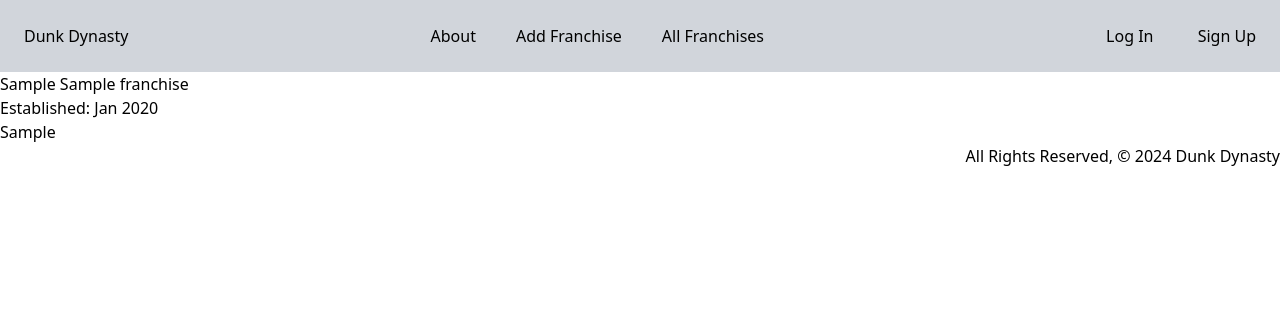
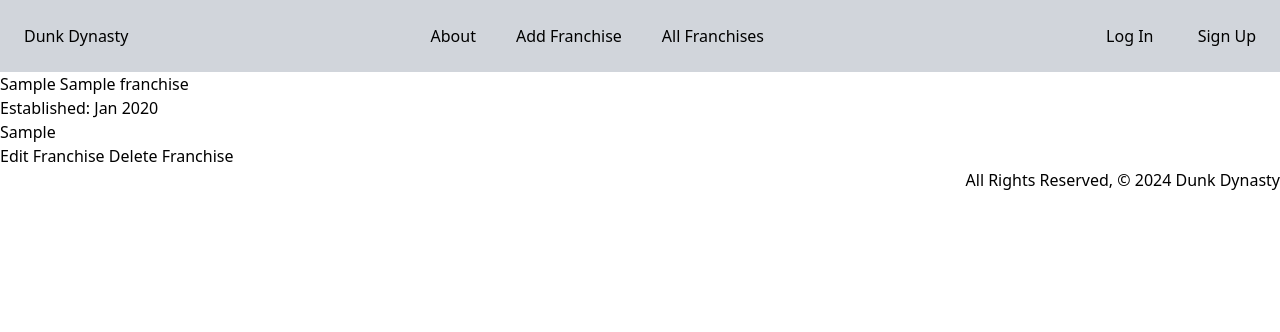
Before and after one commit to zachkurfirst/dunk-dynasty, a Django app: page /franchises/1/ in a window 1280 px wide. Shown: the top 332 px of the page. Run offline with Django 5.2, Linux system fonts and the light colour scheme; tables that the repository leaves empty hold one stand-in row (values such as "Sample post"); some libraries are stand-ins or nearby versions.

Commit message:
implement update and delete functionality with CBVs

```diff
--- a/main_app/templates/franchises/detail.html
+++ b/main_app/templates/franchises/detail.html
@@ -5,5 +5,9 @@
 <h1>{{ franchise.city }} {{ franchise.name }}</h1>
 <h2>Established: {{ franchise.established|date:'M Y' }}</h2>
 <p>{{ franchise.motto }}</p>
+<div>
+    <a href="{% url 'franchises_update' franchise.id %}" class="btn">Edit Franchise</a>
+    <a href="{% url 'franchises_delete' franchise.id %}" class="btn">Delete Franchise</a>
+</div>
 
 {% endblock %}
--- a/main_app/urls.py
+++ b/main_app/urls.py
@@ -6,5 +6,8 @@ urlpatterns = [
     path('about/', views.about, name='about'),
     path('franchises/', views.franchises_index, name='franchises_index'),
     path('franchises/<int:franchise_id>/', views.franchises_detail, name='franchises_detail'),
-    path('franchises/create', views.FranchiseCreate.as_view(), name='franchises_create'),
+    path('franchises/create/', views.FranchiseCreate.as_view(), name='franchises_create'),
+    # use pk for class-based views
+    path('franchises/<int:pk>/update/', views.FranchiseUpdate.as_view(), name='franchises_update'),
+    path('franchises/<int:pk>/delete/', views.FranchiseDelete.as_view(), name='franchises_delete'),
 ]
--- a/main_app/views.py
+++ b/main_app/views.py
@@ -1,23 +1,12 @@
 from django.shortcuts import render
 # Import for CBV
-from django.views.generic.edit import CreateView
+from django.views.generic.edit import CreateView, UpdateView, DeleteView
+# Import for redirect
+from django.urls import reverse_lazy
 # Import Franchise Model
 from .models import Franchise
 
-# franchises = [
-#     {'city': 'Cincinnati',
-#      'name': 'Pythons',
-#      'motto': 'Winning is the only option.',
-#      'established': 'Jan 2024'},
-#      {'city': 'Buffalo',
-#      'name': 'Wings',
-#      'motto': 'Buffalo built.',
-#      'established': 'Jan 2024'},
-#      {'city': 'Seattle',
-#       'name': 'Swish',
-#       'motto': 'Bringing hoops back to where it belongs.',
-#       'established': 'Jan 2024'},
-# ]
+# franchises = [{'city': 'Cincinnati', 'name': 'Pythons', 'motto': 'Winning is the only option.', 'established': 'Jan 2024'}, {'city': 'Buffalo', 'name': 'Wings', 'motto': 'Buffalo built.', 'established': 'Jan 2024'}, {'city': 'Seattle', 'name': 'Swish', 'motto': 'Bringing hoops back to where it belongs.', 'established': 'Jan 2024'}]
 
 # Create your views here.
 
@@ -47,3 +36,15 @@ def franchises_detail(request, franchise_id):
 class FranchiseCreate(CreateView):
     model = Franchise
     fields = '__all__'
+    # no success url necessary -> references get_absolute_url from model
+
+# FRANCHISES UPDATE
+class FranchiseUpdate(UpdateView):
+    model = Franchise
+    fields = '__all__'
+    # no success url necessary -> references get_absolute_url from model
+
+# FRANCHISES DELETE
+class FranchiseDelete(DeleteView):
+    model = Franchise
+    success_url = reverse_lazy('franchises_index')
--- a/theme/static/css/dist/styles.css
+++ b/theme/static/css/dist/styles.css
@@ -870,3 +870,13 @@ select {
   --tw-text-opacity: 1;
   color: rgb(124 45 18 / var(--tw-text-opacity));
 }
+
+.text-orange-500 {
+  --tw-text-opacity: 1;
+  color: rgb(249 115 22 / var(--tw-text-opacity));
+}
+
+.text-orange-700 {
+  --tw-text-opacity: 1;
+  color: rgb(194 65 12 / var(--tw-text-opacity));
+}
```
Also changed, not shown: main_app/templates/main_app/franchise_confirm_delete.html (added, +11 -0 lines), main_app/templates/main_app/franchise_form.html (+10 -1 lines).
